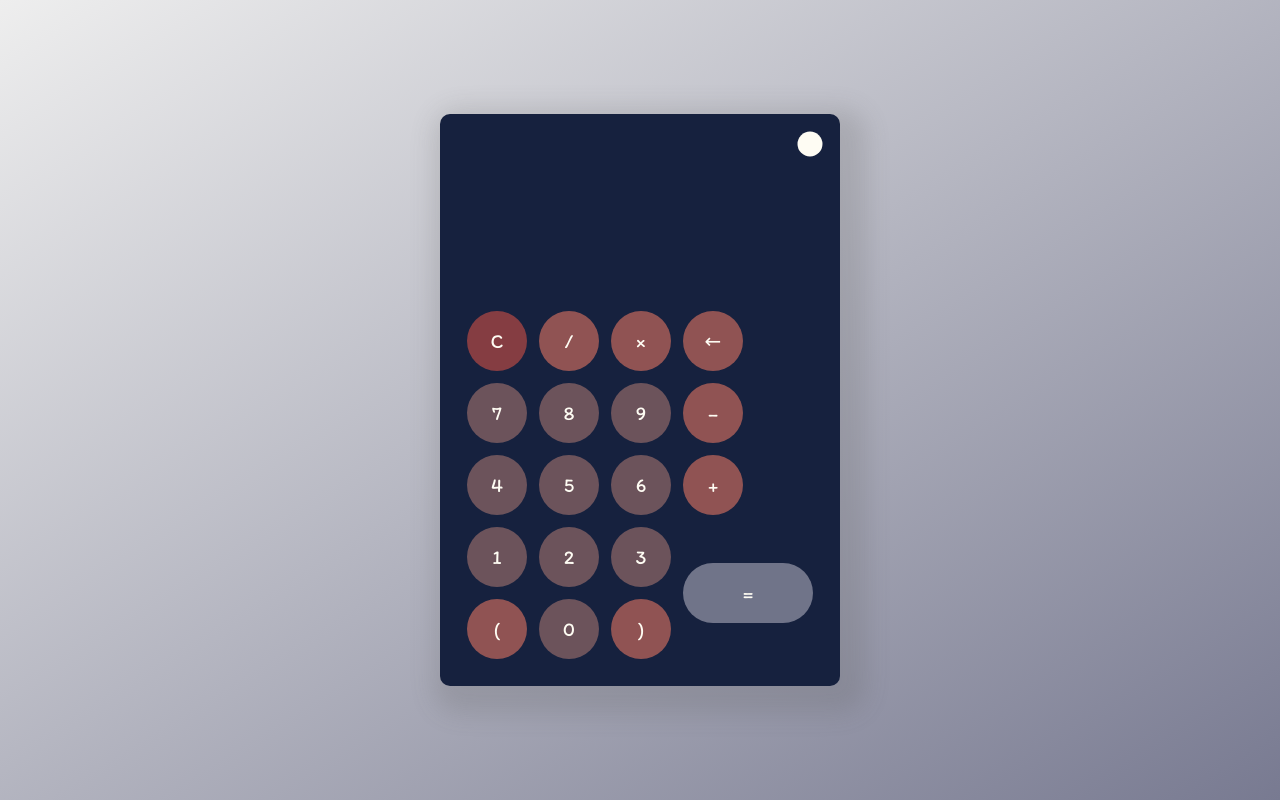
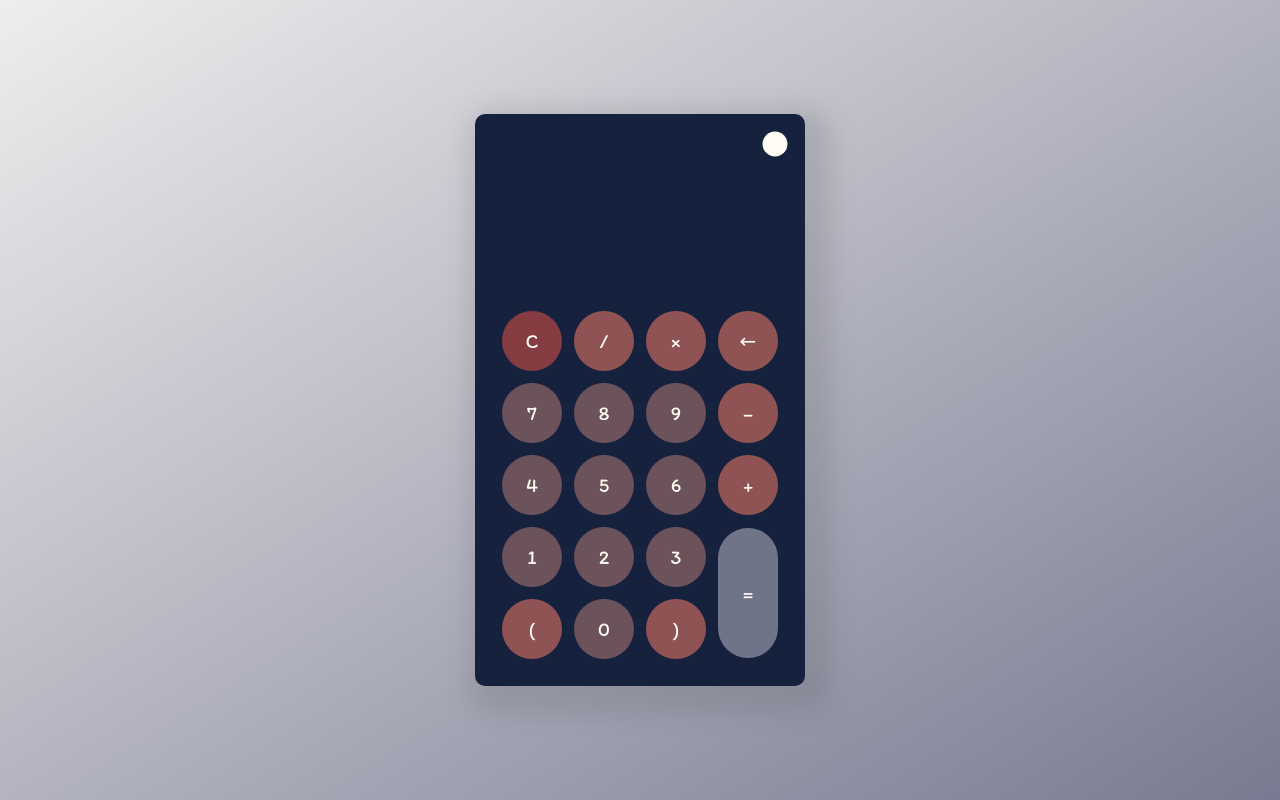
Before and after one commit to WWILLDDI/Calculator, a plain HTML site: page index.html in a window 1280 px wide. Drawn offline with Linux system fonts and the light colour scheme.

Commit message:
Update style.css

```diff
--- a/style.css
+++ b/style.css
@@ -112,7 +112,7 @@ button:active {
 }
 
 button#equal {
-  width: 130px;
+  height: 130px;
 }
 
 /* .zero {
```
